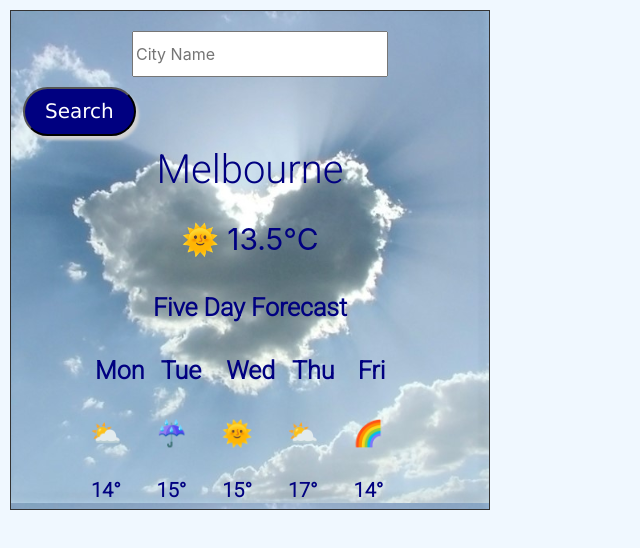
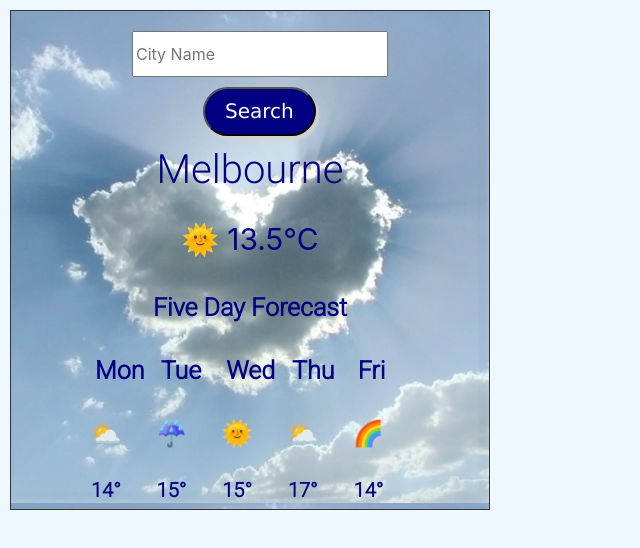
Before and after one commit to Josie-101/weather-react, a React (Create React App) app: page / in a window 1280 px wide. Shown: the top 548 px of the page, without its empty margins (0-640 px from the left). Built offline with nearby package versions, Linux system fonts and the light colour scheme.

Commit message:
Updated code

```diff
--- a/src/App.js
+++ b/src/App.js
@@ -1,4 +1,4 @@
-import logo from './logo.svg';
+
 import './App.css';
 
 
@@ -12,34 +12,30 @@ import './App.css';
               type="search-field"
               id="input-city"
               placeholder="City Name"
-
               font-size="20"
             />
           </form>
-
         </div>
-         <div>
+        <div>
           <button id="submit-button">Search</button>
         </div>
         <div>
-         <h1 id="city">Melbourne</h1>
-            <div className="local-temperature" id="currentTemp">
+          <h1 id="city">Melbourne</h1>
+          <div className="local-temperature" id="currentTemp">
             🌞 13.5°C
           </div>
-          </div>
-
-
+        </div>
+      <div>
         <div className="forecast">
-          Five Day Forecast
-         </div>
-
-        <div>
+          {" "}
+          Five Day Forecast</div>
           <a
             href="https://getbootstrap.com/docs/4.3/layout/grid/"
             target="_blank"
             rel="noopener noreferrer"
-          ></a>
-
+          >
+            {" "}
+          </a>
           <div className="row" flex>
             <div className="col-sm-2">
               <div className="day">Mon</div>
@@ -48,7 +44,9 @@ import './App.css';
             </div>
 
             <div className="col-sm-2">
-              <div className="day" padding="10px">Tue</div>
+              <div className="day" padding="10px">
+                Tue
+              </div>
               <div className="icon">☔</div>
               <div className="temperature"> 15°</div>
             </div>
@@ -75,6 +73,5 @@ import './App.css';
         </div>
       </div>
     </div>
-
   );
 }
--- a/src/index.css
+++ b/src/index.css
@@ -65,7 +65,7 @@ button {
   box-shadow: 3px 4px 3px lightgrey;
   display: block;
   margin-top: 10px;
- margin-left: 1_0px;
+ margin-left: 180px;
 }
 
 
```
